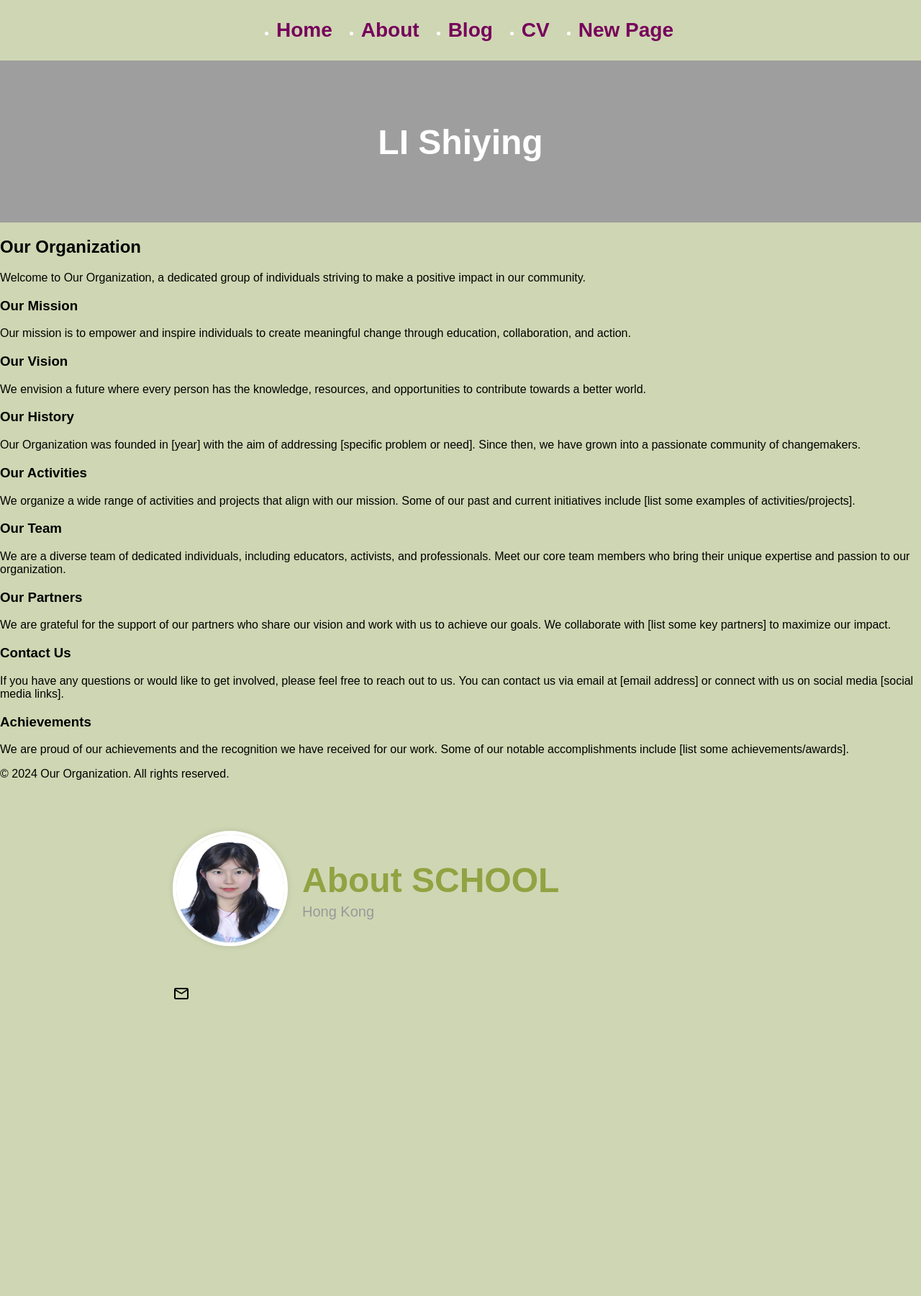
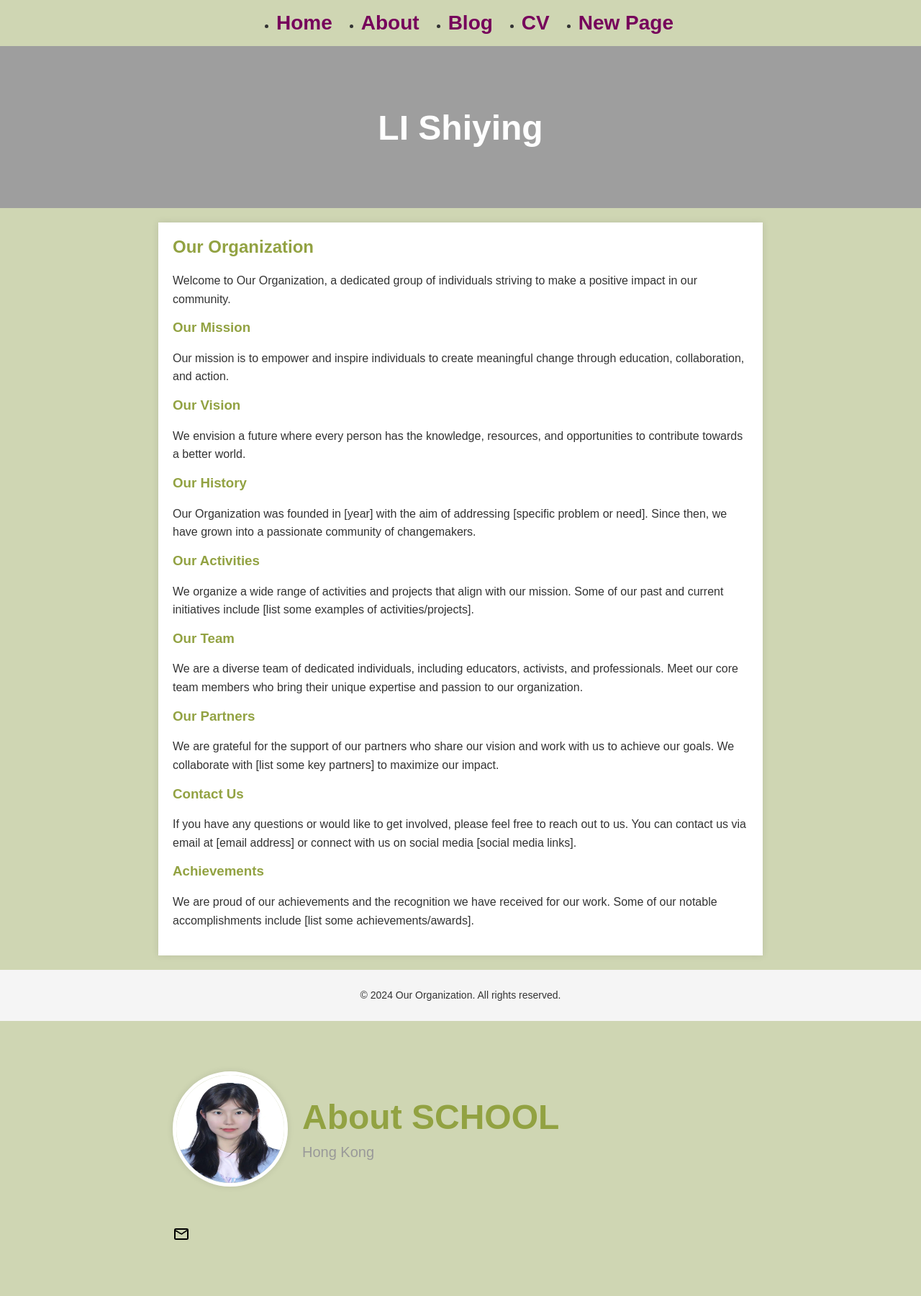
Before and after one commit to yuzuru1104/yuzuru1104.github.io, a Jekyll site: the page about.html, which Jekyll copies as it is, in a window 1280 px wide. Shown: the whole page at 72% size. Built offline with Jekyll 4.4.1, drawn with Linux system fonts in a browser that asks for light colours; some web fonts are replaced; before the commit the page ends 1466 px from its top, so only the background shows below that.

Commit message:
Update about.css

```diff
--- a/css/about.css
+++ b/css/about.css
@@ -82,8 +82,46 @@ body {
     font-size: 18px;
     margin: 5px 0;
 }
-body, h1, h2, h3, h4, h5, h6, p, a, li, span, div {
-    font-family: 'Recursive', sans-serif;}
+
+ body {
+      font-family: Arial, sans-serif;
+      color: #333333;
+      margin: 0;
+      padding: 0;
+    }
+
+
+    h1 {
+      color: #ffffff;
+      font-size: 36px;
+      margin: 0;
+    }
+
+    section {
+      max-width: 800px;
+      margin: 20px auto;
+      padding: 20px;
+      background-color: #ffffff;
+      box-shadow: 0 0 10px rgba(0, 0, 0, 0.1);
+    }
+
+    h2, h3 {
+      color: #92a242;
+      margin-top: 0;
+    }
+
+    p {
+      line-height: 1.6;
+    }
+
+    footer {
+      background-color: #f5f5f5;
+      padding: 10px;
+      text-align: center;
+      font-size: 14px;
+    }
+  </style>
+
     /* Style the header and navigation */
 header {
     background-color: transparent; /* 设置导航栏背景色为透明 */
```
